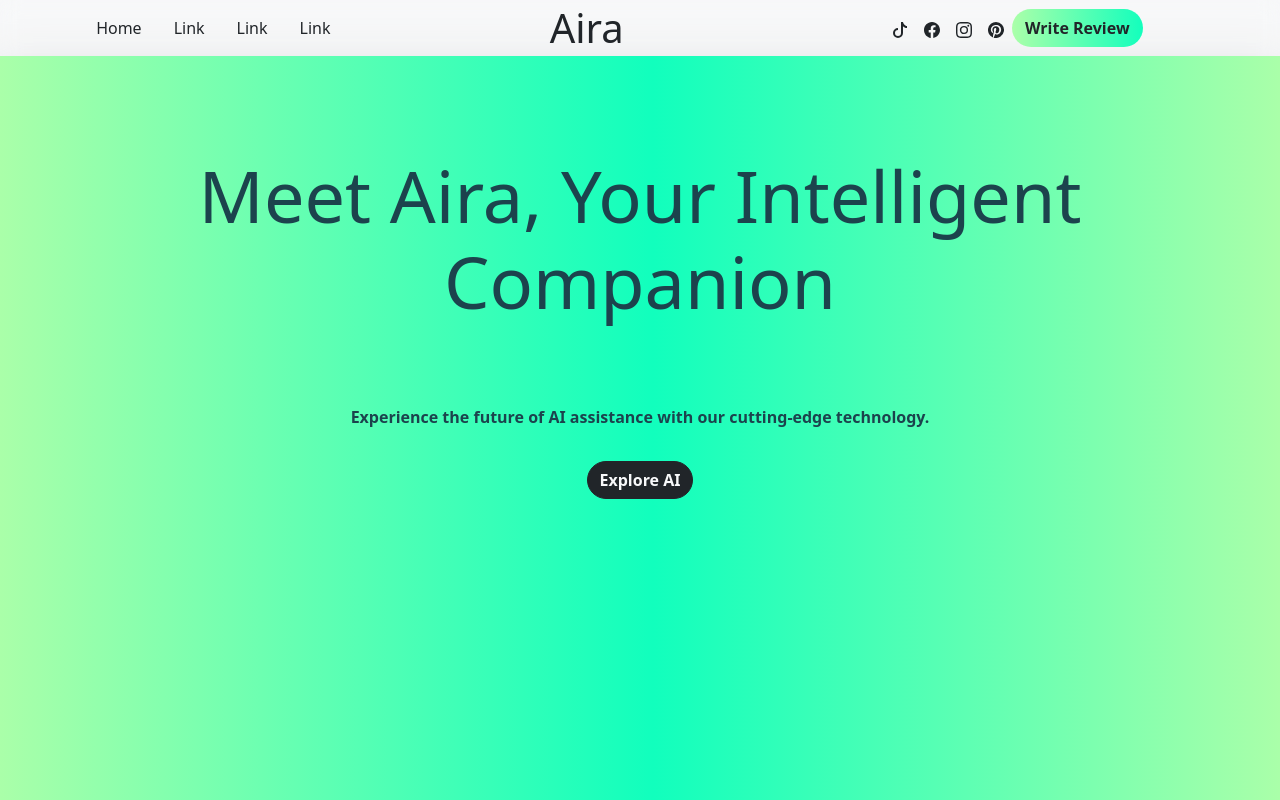
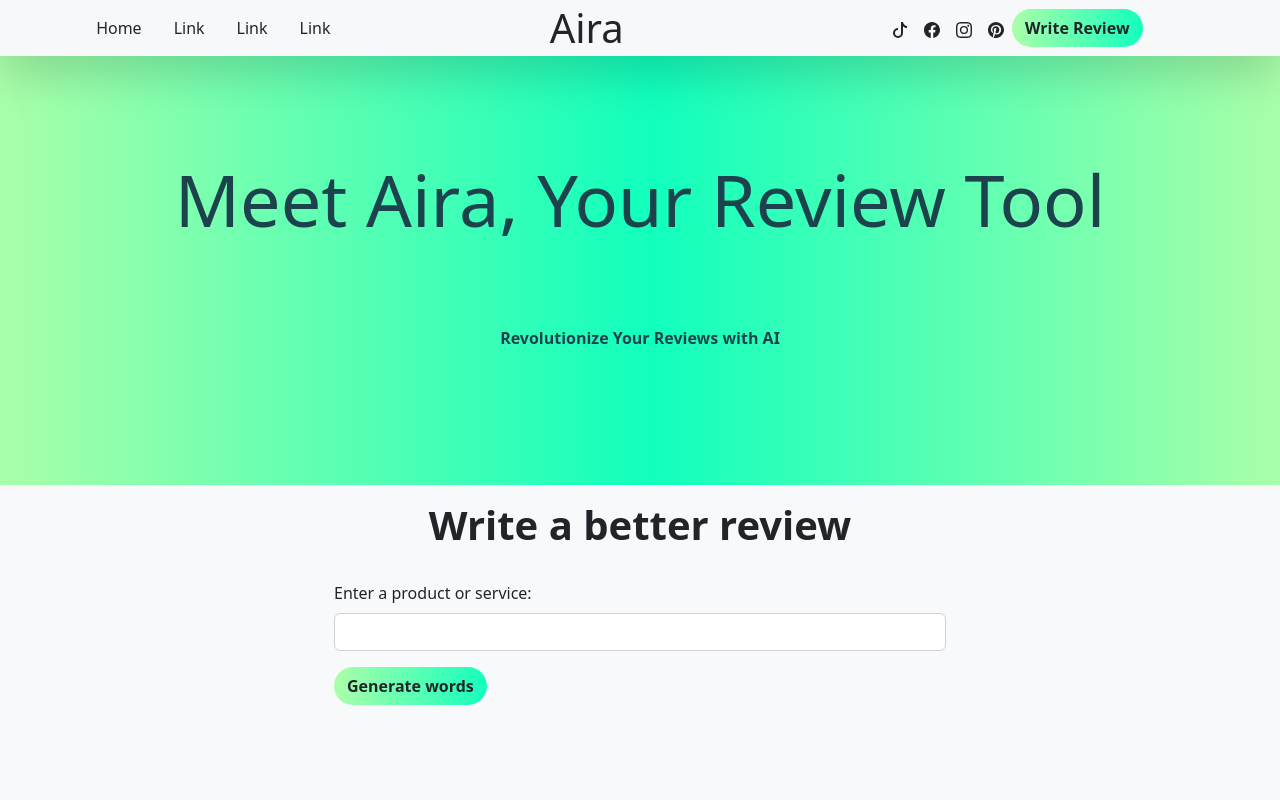
Before and after one commit to yohanJS/aira-app, a Vue app: page / in a window 1280 px wide. Shown: the top 800 px of the page. Built offline with nearby package versions, Linux system fonts and the light colour scheme.

Commit message:
I modified the hero style to have the tool ready to use in the hero section

```diff
--- a/src/App.vue
+++ b/src/App.vue
@@ -1,13 +1,11 @@
 <script setup>
 import NavBar from './components/NavBar.vue';
 import Hero from './components/Hero.vue';
-import GenerateReviewSection from './components/GenerateReviewSection.vue';
 </script>
 
 <template>
   <NavBar></NavBar>
   <Hero></Hero>
-  <GenerateReviewSection></GenerateReviewSection>
 </template>
 
 <style scoped>
--- a/src/components/GenerateReviewSection.vue
+++ b/src/components/GenerateReviewSection.vue
@@ -1,8 +1,7 @@
 <template>
-  <div class="container-fluid bg-light pt-5 pb-5 shadow-lg" id="generateReviewSection">
-    <div class="row d-flex justify-content-center mb-4">
+    <div class="row d-flex justify-content-center">
       <div class="col-xs-12 col-md-6">
-        <h5 class="display-6 text-start">Write a better review</h5>
+        <h5 class="display-6 text-center fw-bold">Write a better review</h5>
         <form class="p-2 text-start" @submit.prevent="generateWords">
           <div class="mb-3 pt-3">
             <label class="form-label">Enter a product or service:</label>
@@ -55,7 +54,6 @@
         </div>
       </div>
     </div>
-  </div>
 </template>
 
 
@@ -71,22 +69,25 @@ export default {
       negativeWords: [],
       selectedPositiveWords: [],
       selectedNegativeWords: [],
-      generatedReview: null
+      generatedReview: null,
+      previousWords: ""
     }
   },
   methods: {
     async generateWords() {
       try {
+        console.log(this.previousWords);
         var words = this.positiveWords.join(", ") + this.negativeWords.join(", ")
         this.displaySpinnerWord = true
         const localApiEndPoint = "https://localhost:7165/api/GenerateWords"
         const prdApiEndPoint = "https://www.bloggyapi.com/api/GenerateWords"
         const { data } = await axios.post(prdApiEndPoint, {
-          productOrService: this.productOrService + " Previous words: " + words
+          productOrService: this.productOrService + " Previous words: " + this.previousWords
         });
         this.displaySpinnerWord = false;
         const regex = /(Positive|Negative):\s*([a-z, ]+)/gi;
         const matches = data.match(regex);
+        this.previousWords += ", " + data;
 
         matches.forEach(match => {
           const [category, words] = match.split(':').map(part => part.trim());
--- a/src/components/Hero.vue
+++ b/src/components/Hero.vue
@@ -1,33 +1,9 @@
-<template>
-  <div class="container-fluid shadow-lg">
-    <div class="row g-0">
-      <div class="col-md-12 position-relative">
-        <div class="row pt-5 d-flex flex-column bg-color align-items-center text-center text-white"
-          style="top: 0; left: 0; height: 100vh; z-index: 1;">
-          <div class="col-12 pt-5">
-            <h1 class="display-2 btn-text-color fw-size-400">Meet Aira, Your Intelligent Companion</h1>
-          </div>
-          <div class="row">
-            <div class="col-12 mt-5">
-              <p id="welcomeMsg" class="mt-4 pb-3 btn-text-color fw-size-600">
-                Experience the future of AI assistance with our cutting-edge technology.
-              </p>
-              <button class="btn rounded-pill btn-dark text-light fw-bold m-0"
-              onclick="window.location.href='#generateReviewSection'">Explore AI</button>
-            </div>
-          </div>
-        </div>
-      </div>
-    </div>
-  </div>
-</template>
-
 <script>
-//import GenerateReviewSection from './GenerateReviewSection.vue';
+import GenerateReviewSection from './GenerateReviewSection.vue'
 export default {
-  // components: {
-  //   GenerateReviewSection
-  // },
+  components: {
+    GenerateReviewSection
+  },
   data() {
     return {
       isMobile: false,
@@ -51,6 +27,26 @@ export default {
   }
 };
 </script>
+
+<template>
+  <div class="container-fluid p-0">
+    <div class="row g-0 bg-color min-vh-100 d-flex">
+      <div class="col-12 align-content-center">
+        <h1 class="display-2 btn-text-color fw-size-400 mt-5">Meet Aira, Your Review Tool</h1>
+      </div>
+      <div class="col-md-12">
+        <p id="welcomeMsg" class="mt-4 pb-3 btn-text-color fw-size-600">
+          Revolutionize Your Reviews with AI
+        </p>
+        <!-- <button class="btn rounded-pill btn-dark text-light fw-bold m-0"
+              onclick="window.location.href='#generateReviewSection'">Explore AI</button> -->
+      </div>
+      <div class="col-md-12 bg-light text-dark pt-3">
+        <GenerateReviewSection></GenerateReviewSection>
+      </div>
+    </div>
+  </div>
+</template>
 
 <style scoped>
 .bg-color {
```
